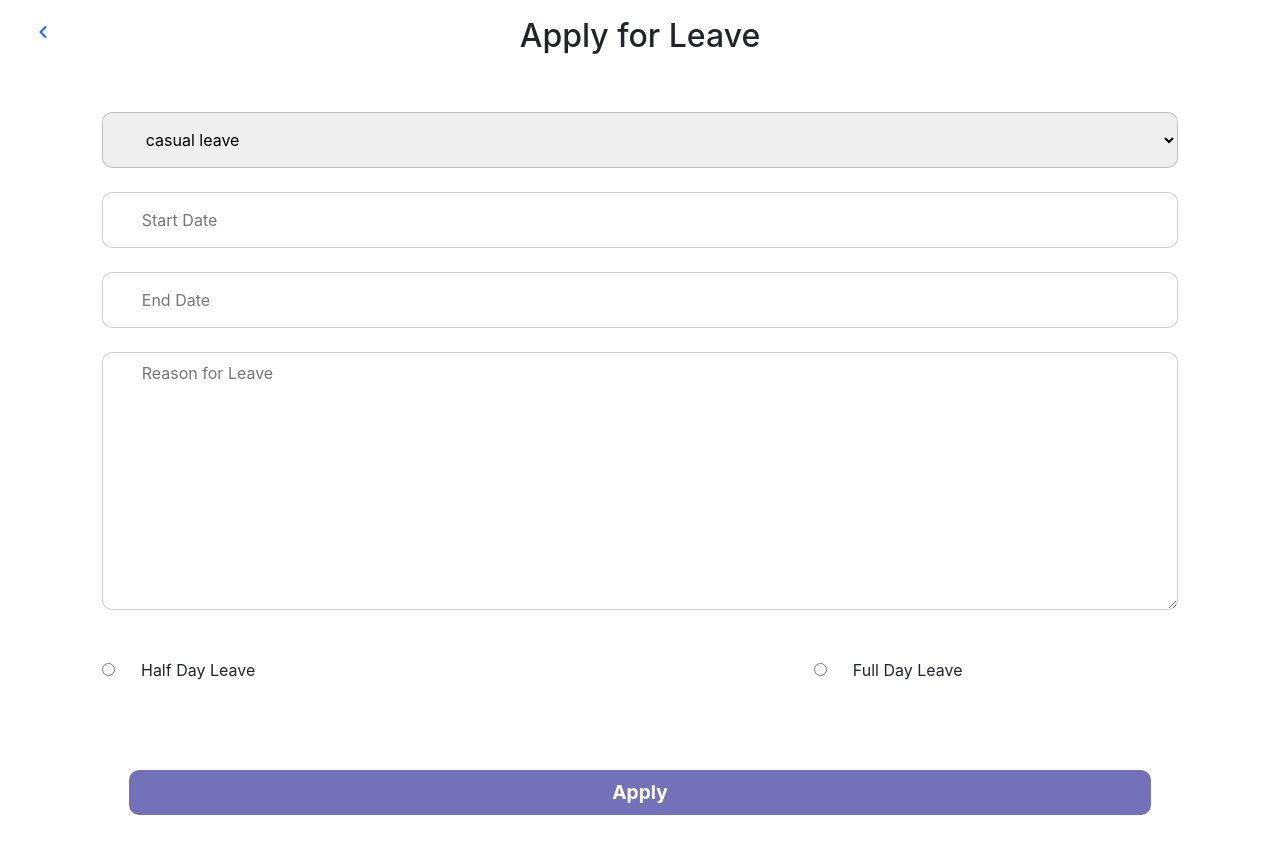
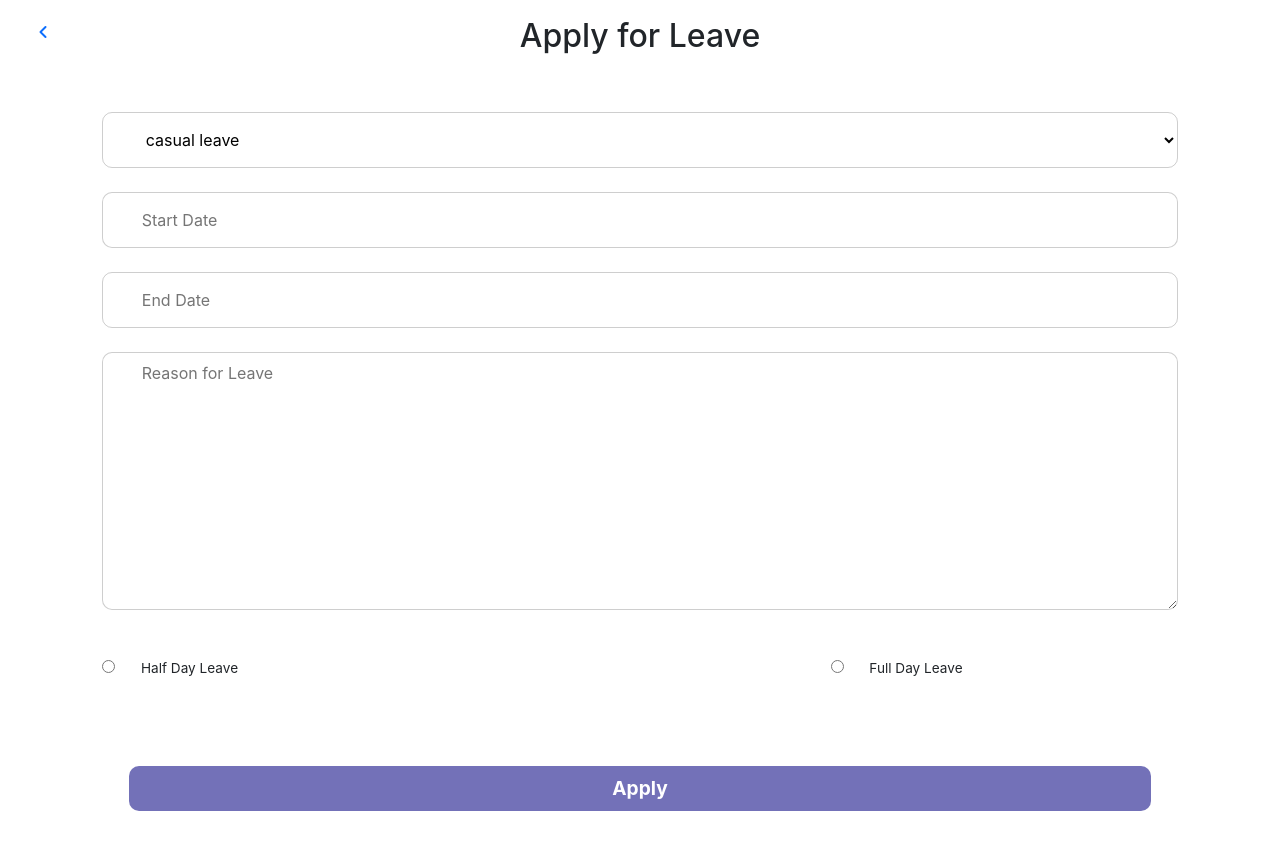
Before and after one commit to Rupam-B/school-management-app, a React (Create React App) app: page /AddLeavesPage in a window 1280 px wide. Shown: the top 854 px of the page. Built offline with nearby package versions, Linux system fonts and the light colour scheme.

Commit message:
bus location Features added6

```diff
--- a/src/Components/Student Section/Student Results/StudentResultStyle.css
+++ b/src/Components/Student Section/Student Results/StudentResultStyle.css
@@ -18,7 +18,7 @@
 .Student-all-Result-mid-div{
     width: 90%;
     height: 12vh;
-    background-color: rgba(0, 0, 0, 0.06);
+    background-color: rgb(248, 248, 248);
     border-radius: 5px;
     display: flex;
     justify-content: space-between;
@@ -64,7 +64,7 @@
 .Student-all-Result-lower-div-one{
     width: 90%;
     height: 10vh;
-    background-color: rgba(0, 0, 0, 0.06) ;
+    background-color: rgb(248, 248, 248) ;
     border-radius: 5px;
     padding: 1vh 5vw;
     display: flex;
--- a/src/Components/Student Section/StudentInfo/StudentInfoStyle.css
+++ b/src/Components/Student Section/StudentInfo/StudentInfoStyle.css
@@ -30,6 +30,7 @@
     border: 1px solid rgb(10, 10, 10,0.2);
     padding: 0 3vw;
     border-radius: 10px;
+    background-color: transparent;
 }
 .Student-info-serch-div select option{
     width: 90%;
--- a/src/Components/Student Section/StudetAttendance/StudentAttendanceStyle.css
+++ b/src/Components/Student Section/StudetAttendance/StudentAttendanceStyle.css
@@ -40,6 +40,7 @@
     padding: 0 2vw;
     border: 1px solid rgb(0, 0, 0,0.2);
     border-radius: 3px;
+    background-color: transparent;
 }
 
 
--- a/src/Components/Teachers Section/HomeWorks/HomeWorkStyle.css
+++ b/src/Components/Teachers Section/HomeWorks/HomeWorkStyle.css
@@ -76,6 +76,7 @@
     border: 1px solid rgb(14, 13, 13,0.2);
     margin-bottom: 0.5vh;
     margin-top: 1.5vh;
+    background-color: transparent;
 
 }
 .Home-Work-mid-Create-custom-file-input{
@@ -161,8 +162,9 @@
     top: 2vh;
     border: 1px solid rgb(7, 7, 7,0.3);
     border-radius: 20px;
-    padding: 0.5vh 4vw;
-    width: 30%;
+    padding: 0.5vh 2vw;
+    width: 22%;
+    font-size: 0.8rem;
     text-decoration: none;
     display: flex;
     justify-content: center;
--- a/src/Components/Teachers Section/Leaves/AddLeavesPage.jsx
+++ b/src/Components/Teachers Section/Leaves/AddLeavesPage.jsx
@@ -49,15 +49,16 @@ const AddLeavesPage = () => {
                         placeholder='Reason for Leave' />
 
                     <div className='Add-Leaves-mid-select-type'>
-                        <label>
+                        <label  style={{fontSize:'0.85rem'}}>
                             <input
                                 type="radio"
                                 name="leaveType"
                                 value="halfDay"
+                                style={{fontSize:'0.2rem'}}
                             />
                             Half Day Leave
                         </label>
-                        <label>
+                        <label style={{fontSize:'0.85rem'}}>
                             <input
                                 type="radio"
                                 name="leaveType"
--- a/src/Components/Teachers Section/Leaves/AddLeavesStyle.css
+++ b/src/Components/Teachers Section/Leaves/AddLeavesStyle.css
@@ -33,6 +33,7 @@
     padding: 0 3vw;
     border-radius: 10px;
     border: 1px solid rgb(14, 13, 13,0.2);
+    background-color: transparent;
     /* margin: auto; */
 }
 .Add-Leaves-mid-select:focus{
@@ -56,6 +57,7 @@
     border: 1px solid rgb(14, 13, 13,0.2);
     margin: auto;
     margin-top: 3vh;
+    background-color: transparent;
 }
 .Add-Leaves-mid-select-reason{
     width:100%;
@@ -76,6 +78,7 @@
     margin-top: 5vh;
     display: flex;
     justify-content: space-between;
+    background-color: transparent;
 }
 .Add-Leaves-mid-select-type input{
     margin-right: 2vw;
--- a/src/Components/Teachers Section/Leaves/LeavesSectionStyle.css
+++ b/src/Components/Teachers Section/Leaves/LeavesSectionStyle.css
@@ -65,8 +65,9 @@
     top: 2vh;
     border: 1px solid rgb(7, 7, 7,0.3);
     border-radius: 20px;
-    padding: 0.5vh 4vw;
-    width: 30%;
+    padding: 0.5vh 2vw;
+    width: 22%;
+    font-size: 0.8rem;
 }
 .Leaves-Section-show-leaves-div-left{
     padding-top: 1vh;
```
